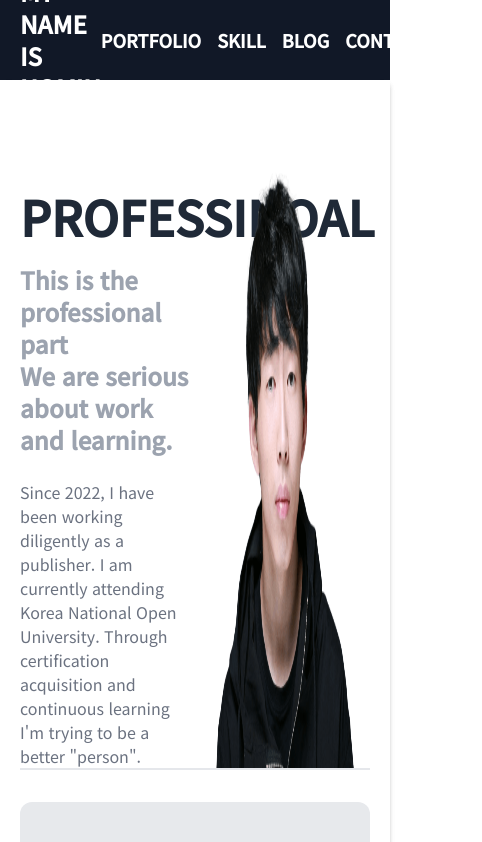
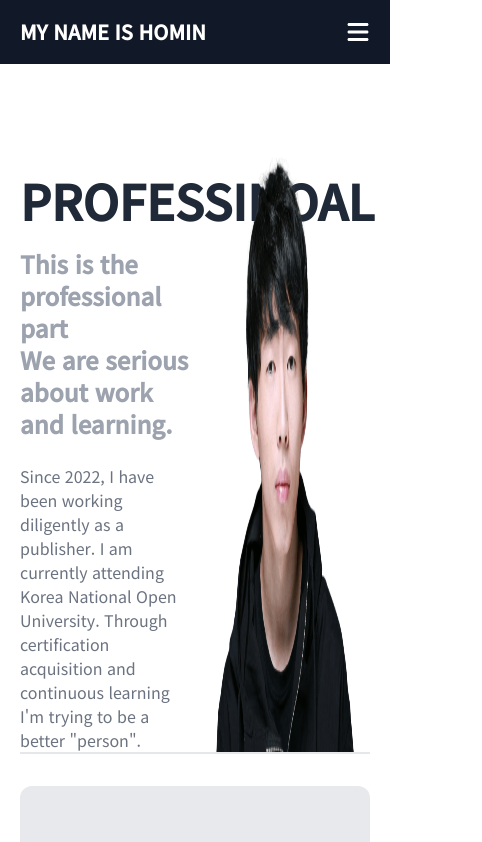
Before and after one commit to mynameishomin/portfolio, a Next.js app: page /about in a window 390 px wide. Shown: the top 842 px of the page, 482 px wide, since content can reach past the window. Built offline with nearby package versions, Linux system fonts and the light colour scheme; what tailwindcss-3d would draw is missing.

Commit message:
반응형 애니메이션 구현 개어렵네

```diff
--- a/components/layout/header.tsx
+++ b/components/layout/header.tsx
@@ -10,8 +10,18 @@ interface GnbProps {
 }
 
 const Gnb = ({ isOpen, setIsOpen }: GnbProps) => {
-    console.log(isOpen);
     const router = useRouter();
+
+    const menuVariants = {
+        open: {
+            y: 0,
+            opacity: 1,
+        },
+        closed: {
+            y: -20,
+            opacity: 0,
+        },
+    };
 
     return (
         <motion.nav
@@ -19,43 +29,62 @@ const Gnb = ({ isOpen, setIsOpen }: GnbProps) => {
             animate={isOpen ? "open" : "closed"}
             className="flex items-center ml-auto"
         >
-            <ul className="flex space-x-4 text-white text-lg font-semibold">
-                <li
+            <motion.ul
+                variants={{
+                    open: {
+                        y: 0,
+                        transition: {
+                            type: "keyframes",
+                            delayChildren: 0.1,
+                            staggerChildren: 0.05,
+                        },
+                    },
+                    closed: {
+                        y: "-100%",
+                    },
+                }}
+                className="absolute inset-x-0 top-full flex flex-col items-center pb-6 pt-10 -mt-8 space-y-4 text-white text-lg font-semibold bg-gray-900 lg:space-x-4"
+            >
+                <motion.li
+                    variants={menuVariants}
                     key="2"
                     className={`${
                         router.pathname === "/portfolio" ? "text-[#E8FFE8]" : ""
                     } hover:underline`}
                 >
-                    <Link href="/portfolio">PORTFOLIO</Link>
-                </li>
-                <li
+                    <Link href="/portfolio">🖥️ PORTFOLIO</Link>
+                </motion.li>
+                <motion.li
+                    variants={menuVariants}
                     key="3"
                     className={`${
                         router.pathname === "/skill" ? "text-[#E8FFE8]" : ""
                     } hover:underline`}
                 >
-                    <Link href="/skill">SKILL</Link>
-                </li>
-                <li
+                    <Link href="/skill">🛠️ SKILL</Link>
+                </motion.li>
+                <motion.li
+                    variants={menuVariants}
                     key="4"
                     className={`${
                         router.pathname === "/blog" ? "text-[#E8FFE8]" : ""
                     } hover:underline`}
                 >
-                    <Link href="/blog">BLOG</Link>
-                </li>
-                <li
+                    <Link href="/blog">📝 BLOG</Link>
+                </motion.li>
+                <motion.li
+                    variants={menuVariants}
                     key="5"
                     className={`${
                         router.pathname === "/contact" ? "text-[#E8FFE8]" : ""
                     } hover:underline`}
                 >
-                    <Link href="/contact">CONTACT</Link>
-                </li>
-            </ul>
+                    <Link href="/contact">✉️ CONTACT</Link>
+                </motion.li>
+            </motion.ul>
             <motion.button
                 type="button"
-                className="p-4 text-white lg:hidden"
+                className="-mr-4 p-4 text-white lg:hidden z-10"
                 title="메뉴 열기"
                 whileTap={{ scale: 0.9 }}
                 whileHover={{ scale: 1.1 }}
@@ -75,6 +104,7 @@ const Gnb = ({ isOpen, setIsOpen }: GnbProps) => {
                     <path d="M0 96C0 78.3 14.3 64 32 64H416c17.7 0 32 14.3 32 32s-14.3 32-32 32H32C14.3 128 0 113.7 0 96zM0 256c0-17.7 14.3-32 32-32H416c17.7 0 32 14.3 32 32s-14.3 32-32 32H32c-17.7 0-32-14.3-32-32zM448 416c0 17.7-14.3 32-32 32H32c-17.7 0-32-14.3-32-32s14.3-32 32-32H416c17.7 0 32 14.3 32 32z" />
                 </svg>
             </motion.button>
+            <div className="absolute inset-0 bg-gray-900"></div>
         </motion.nav>
     );
 };
@@ -91,10 +121,10 @@ export default () => {
                 exit={{ y: -100 }}
                 transition={{ duration: 0.5, delay: 0.5 }}
             >
-                <header className="h-20 bg-gray-900 font-black">
-                    <Container className="flex items-center h-full">
+                <header className="relative h-16 bg-gray-900 font-black z-50 lg:h-20">
+                    <Container className="fixed inset-x-0 flex items-center h-16 lg:h-16">
                         <>
-                            <h1 className="text-2xl text-white">
+                            <h1 className="relative text-xl text-white z-50 lg:text-2xl">
                                 <Link href="/">MY NAME IS HOMIN</Link>
                             </h1>
                             <Gnb isOpen={isOpen} setIsOpen={setIsOpen} />
```
